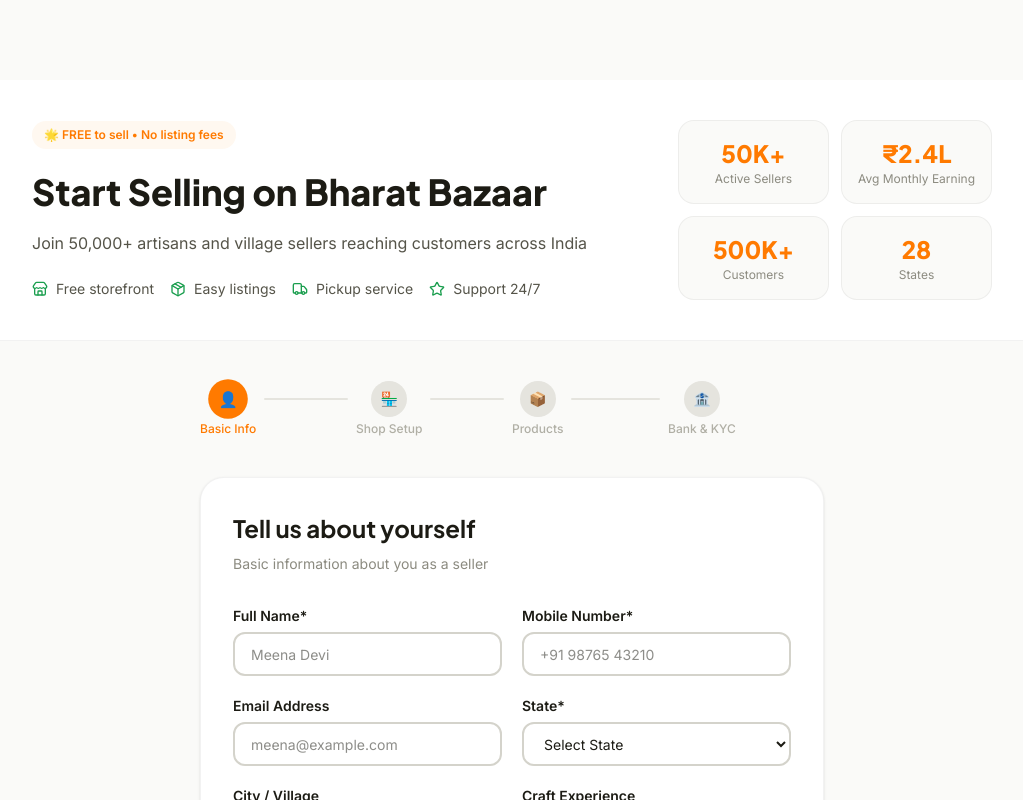
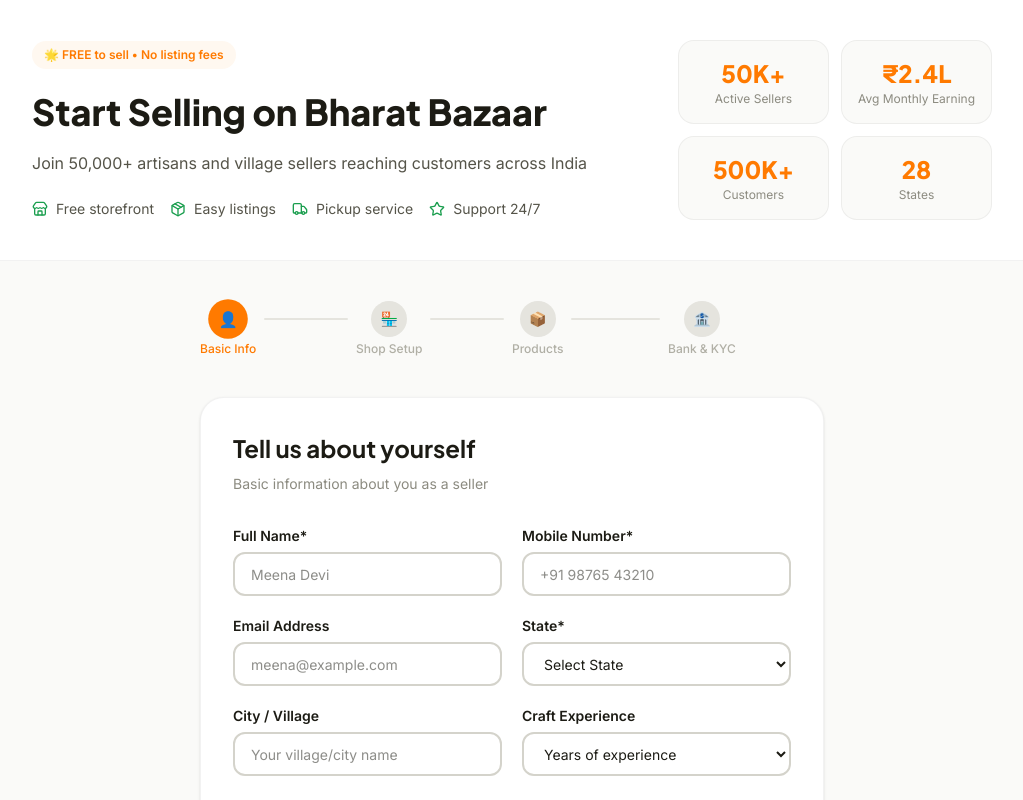
Before and after one commit to kartik925935/bharat-bazar, a Next.js app: page /seller-register in a window 1280 px wide. Shown: the top 800 px of the page, without its empty margins (128-1151 px from the left). Built offline with nearby package versions, Linux system fonts and the light colour scheme.

Commit message:
style: remove top padding pt-20 from seller-register page

```diff
--- a/src/app/(seller)/seller-register/page.tsx
+++ b/src/app/(seller)/seller-register/page.tsx
@@ -33,7 +33,7 @@ export default function SellerRegisterPage() {
   const isLast = step === STEPS.length;
 
   return (
-    <div className="min-h-screen bg-[#FAFAF8] pt-20 pb-20 lg:pb-8">
+    <div className="min-h-screen bg-[#FAFAF8] pb-20 lg:pb-8">
       {/* Hero Banner */}
       <div className="border-b border-black/5 bg-white">
         <div className="max-w-5xl mx-auto px-4 sm:px-6 lg:px-8 py-10">
```
